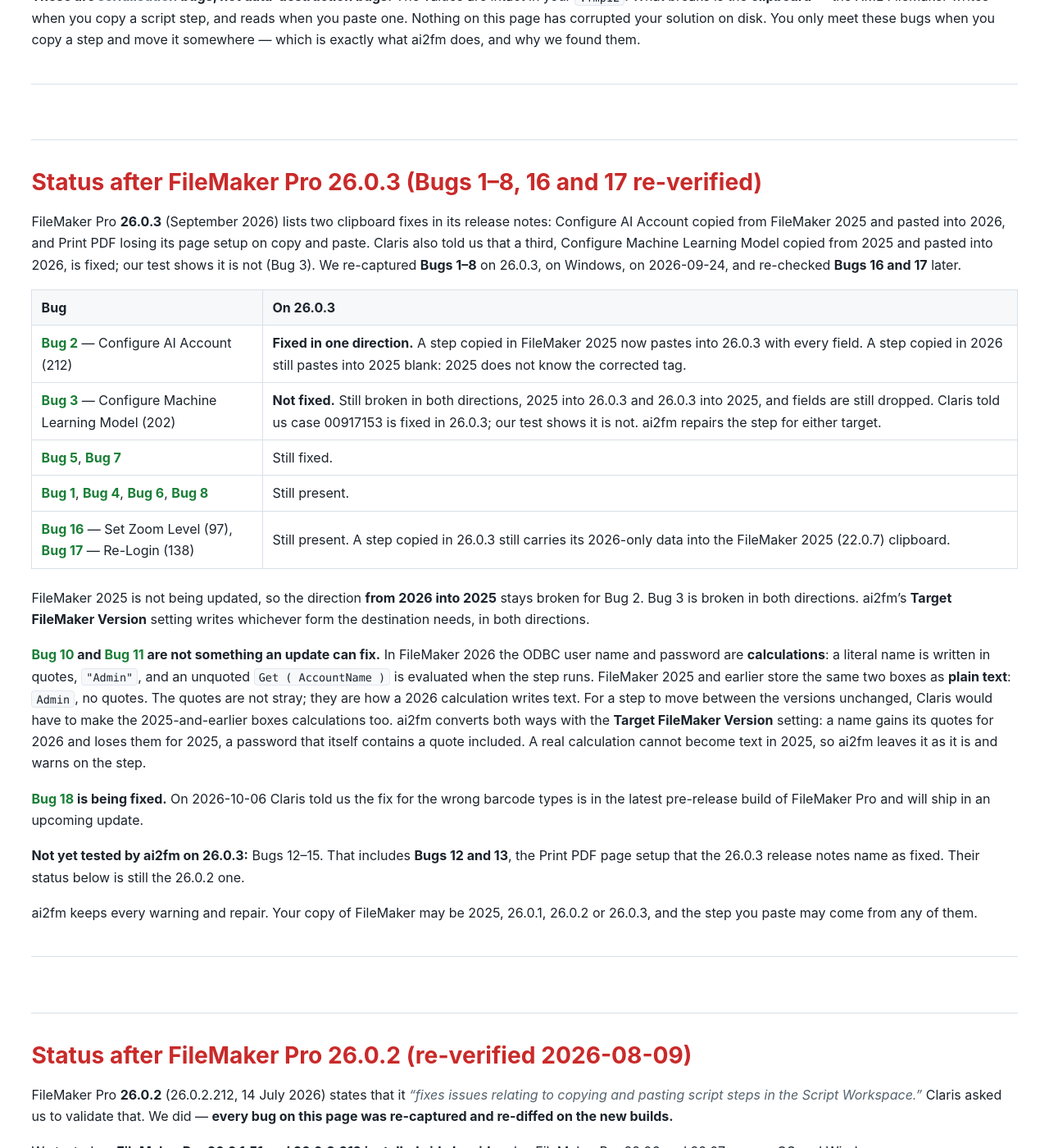
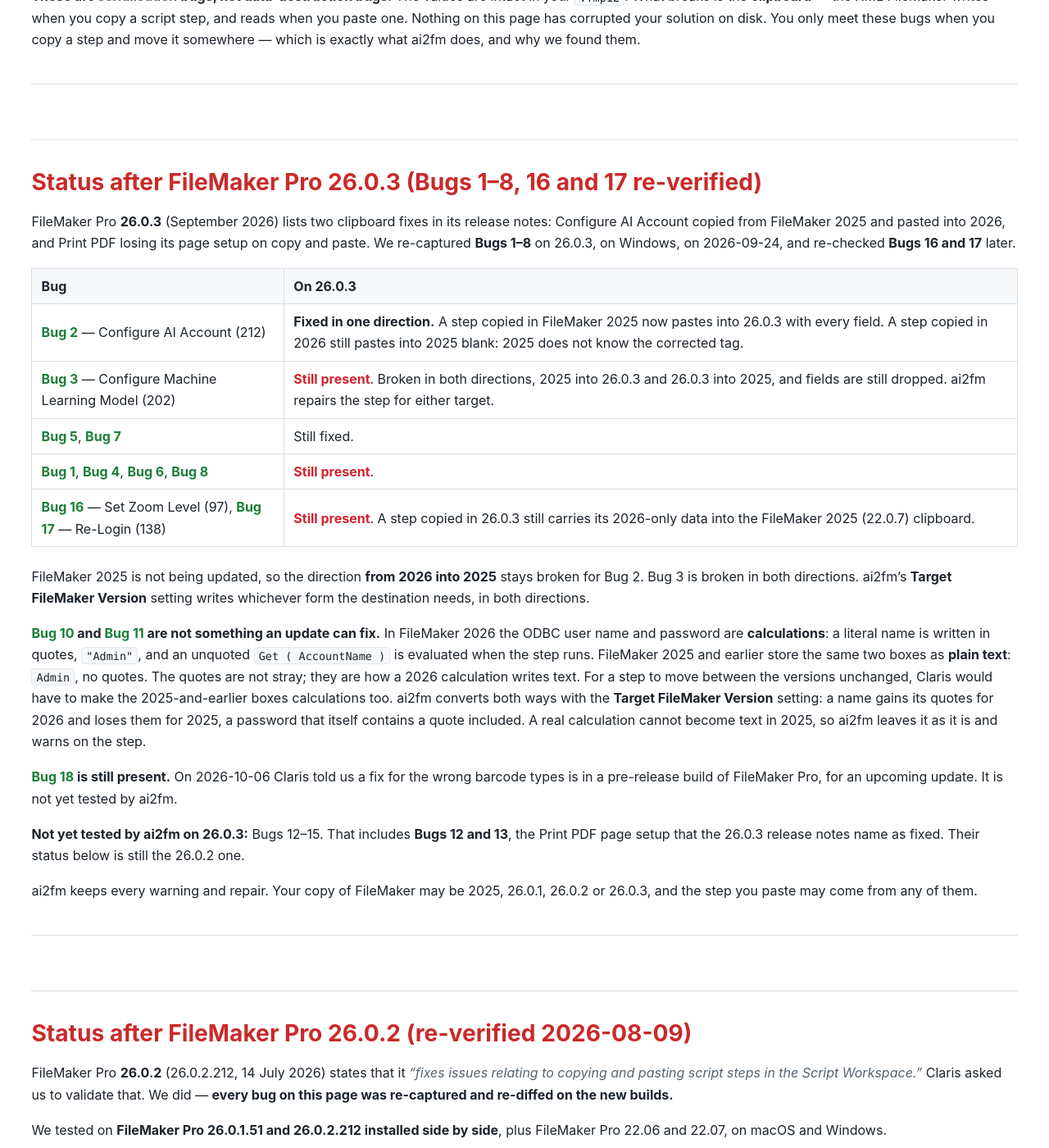
Before and after one commit to AxelarEU/ai2fm-community, a Jekyll site: the page built from claris_bugs/claris_clipboard_bugs.md, in a window 1280 px wide and 1400 px high, scrolled down 960 px. Shown: the whole window at 82% size. Built offline with Jekyll 4.4.1, drawn with Linux system fonts in a browser that asks for light colours; some of the changed text lies outside the part shown.

Commit message:
Bugs 3 and 18: a Claris claim is not a fix; "Still present" in red
- Bug 3: drop every "Claris told us it is fixed"; still present in both
  directions on 26.0.3.
- Bug 18: still present; Claris says a fix is in a pre-release build,
  not yet tested by ai2fm.
- Every "Still present" in the index and the 26.0.3 summary is red.

Co-Authored-By: Claude Opus 5.5 (1M context) <noreply@anthropic.com>

```diff
--- a/claris_bugs/claris_clipboard_bugs.md
+++ b/claris_bugs/claris_clipboard_bugs.md
@@ -36,21 +36,21 @@ The FileMaker files open in FileMaker Pro 2025 or 2026 as their names say. Nothi
 
 ## Status after FileMaker Pro 26.0.3 (Bugs 1–8, 16 and 17 re-verified)
 
-FileMaker Pro **26.0.3** (September 2026) lists two clipboard fixes in its release notes: Configure AI Account copied from FileMaker 2025 and pasted into 2026, and Print PDF losing its page setup on copy and paste. Claris also told us that a third, Configure Machine Learning Model copied from 2025 and pasted into 2026, is fixed; our test shows it is not (Bug 3). We re-captured **Bugs 1–8** on 26.0.3, on Windows, on 2026-09-24, and re-checked **Bugs 16 and 17** later.
+FileMaker Pro **26.0.3** (September 2026) lists two clipboard fixes in its release notes: Configure AI Account copied from FileMaker 2025 and pasted into 2026, and Print PDF losing its page setup on copy and paste. We re-captured **Bugs 1–8** on 26.0.3, on Windows, on 2026-09-24, and re-checked **Bugs 16 and 17** later.
 
 | Bug | On 26.0.3 |
 |---|---|
 | **[Bug 2](#bug-2)** — Configure AI Account (212) | **Fixed in one direction.** A step copied in FileMaker 2025 now pastes into 26.0.3 with every field. A step copied in 2026 still pastes into 2025 blank: 2025 does not know the corrected tag. |
-| **[Bug 3](#bug-3)** — Configure Machine Learning Model (202) | **Not fixed.** Still broken in both directions, 2025 into 26.0.3 and 26.0.3 into 2025, and fields are still dropped. Claris told us case 00917153 is fixed in 26.0.3; our test shows it is not. ai2fm repairs the step for either target. |
+| **[Bug 3](#bug-3)** — Configure Machine Learning Model (202) | <span style="color:#d1242f"><b>Still present</b></span>. Broken in both directions, 2025 into 26.0.3 and 26.0.3 into 2025, and fields are still dropped. ai2fm repairs the step for either target. |
 | **[Bug 5](#bug-5)**, **[Bug 7](#bug-7)** | Still fixed. |
-| **[Bug 1](#bug-1)**, **[Bug 4](#bug-4)**, **[Bug 6](#bug-6)**, **[Bug 8](#bug-8)** | Still present. |
-| **[Bug 16](#bug-16)** — Set Zoom Level (97), **[Bug 17](#bug-17)** — Re-Login (138) | Still present. A step copied in 26.0.3 still carries its 2026-only data into the FileMaker 2025 (22.0.7) clipboard. |
+| **[Bug 1](#bug-1)**, **[Bug 4](#bug-4)**, **[Bug 6](#bug-6)**, **[Bug 8](#bug-8)** | <span style="color:#d1242f"><b>Still present</b></span>. |
+| **[Bug 16](#bug-16)** — Set Zoom Level (97), **[Bug 17](#bug-17)** — Re-Login (138) | <span style="color:#d1242f"><b>Still present</b></span>. A step copied in 26.0.3 still carries its 2026-only data into the FileMaker 2025 (22.0.7) clipboard. |
 
 FileMaker 2025 is not being updated, so the direction **from 2026 into 2025** stays broken for Bug 2. Bug 3 is broken in both directions. ai2fm's **Target FileMaker Version** setting writes whichever form the destination needs, in both directions.
 
 **[Bug 10](#bug-10) and [Bug 11](#bug-11) are not something an update can fix.** In FileMaker 2026 the ODBC user name and password are **calculations**: a literal name is written in quotes, `"Admin"`, and an unquoted `Get ( AccountName )` is evaluated when the step runs. FileMaker 2025 and earlier store the same two boxes as **plain text**: `Admin`, no quotes. The quotes are not stray; they are how a 2026 calculation writes text. For a step to move between the versions unchanged, Claris would have to make the 2025-and-earlier boxes calculations too. ai2fm converts both ways with the **Target FileMaker Version** setting: a name gains its quotes for 2026 and loses them for 2025, a password that itself contains a quote included. A real calculation cannot become text in 2025, so ai2fm leaves it as it is and warns on the step.
 
-**[Bug 18](#bug-18) is being fixed.** On 2026-10-06 Claris told us the fix for the wrong barcode types is in the latest pre-release build of FileMaker Pro and will ship in an upcoming update.
+**[Bug 18](#bug-18) is still present.** On 2026-10-06 Claris told us a fix for the wrong barcode types is in a pre-release build of FileMaker Pro, for an upcoming update. It is not yet tested by ai2fm.
 
 **Not yet tested by ai2fm on 26.0.3:** Bugs 12–15. That includes **Bugs 12 and 13**, the Print PDF page setup that the 26.0.3 release notes name as fixed. Their status below is still the 26.0.2 one.
 
@@ -85,24 +85,24 @@ Each bug below has a stable anchor. Our FileMaker reproducer files link straight
 
 | # | Step | Bug | Status on 26.0.2 | Status on 26.0.3 | Claris case | Link |
 |---|---|---|---|---|---|---|
-| 1 | Perform Find by Natural Language (221) | Prompt Template Name dropped in 2025 | Still present | Still present | — | [#bug-1](#bug-1) |
-| 2 | Configure AI Account (212) | XML tag renamed — versions can't share a step | Still present | **Fixed 2025 → 2026**; 2026 → 2025 still blank | 00917117 | [#bug-2](#bug-2) |
-| 3 | Configure Machine Learning Model (202) | Structure changed — a bad paste becomes a different command | Still present | **Still present** in both directions, though reported fixed | 00917153 | [#bug-3](#bug-3) |
-| 4 | Set Data File Position (195) | New position value dropped on copy in 2026 | Still present | Still present | 00921415 | [#bug-4](#bug-4) |
+| 1 | Perform Find by Natural Language (221) | Prompt Template Name dropped in 2025 | <span style="color:#d1242f"><b>Still present</b></span> | <span style="color:#d1242f"><b>Still present</b></span> | — | [#bug-1](#bug-1) |
+| 2 | Configure AI Account (212) | XML tag renamed — versions can't share a step | <span style="color:#d1242f"><b>Still present</b></span> | **Fixed 2025 → 2026**; 2026 → 2025 still blank | 00917117 | [#bug-2](#bug-2) |
+| 3 | Configure Machine Learning Model (202) | Structure changed — a bad paste becomes a different command | <span style="color:#d1242f"><b>Still present</b></span> | <span style="color:#d1242f"><b>Still present</b></span> in both directions | 00917153 | [#bug-3](#bug-3) |
+| 4 | Set Data File Position (195) | New position value dropped on copy in 2026 | <span style="color:#d1242f"><b>Still present</b></span> | <span style="color:#d1242f"><b>Still present</b></span> | 00921415 | [#bug-4](#bug-4) |
 | 5 | Perform RAG Action — Add Data (219) | Response Target dropped for (Async) sources | **Fixed** | **Fixed** | 00916818 | [#bug-5](#bug-5) |
-| 6 | Read from Data File (193) | Amount dropped on copy; two scripts look identical in 2025 | Still present | Still present | 00921417 | [#bug-6](#bug-6) |
+| 6 | Read from Data File (193) | Amount dropped on copy; two scripts look identical in 2025 | <span style="color:#d1242f"><b>Still present</b></span> | <span style="color:#d1242f"><b>Still present</b></span> | 00921417 | [#bug-6](#bug-6) |
 | 7 | Configure Prompt Template (226) | A Google step pastes back as OpenAI | **Fixed** | **Fixed** | — | [#bug-7](#bug-7) |
-| 8 | Refresh Portal (180) | A phantom parameter that exists, displays, cannot be set | Still present | Still present | 00920831 | [#bug-8](#bug-8) |
+| 8 | Refresh Portal (180) | A phantom parameter that exists, displays, cannot be set | <span style="color:#d1242f"><b>Still present</b></span> | <span style="color:#d1242f"><b>Still present</b></span> | 00920831 | [#bug-8](#bug-8) |
 | 9 | Set Dictionary (209) | On WinSoft builds the spelling language becomes dialog text | **Resolved by WinSoft** in 26.0.2 — the extra dictionaries were removed | — | 00920939 | [#bug-9](#bug-9) |
-| 10 | Execute SQL (117) | Save credentials flipped on; 2026 credentials are calculations, 2025 text | Still present | **Not fixable by an update** — 2026 credentials are calculations, 2025 and earlier store text | 00919882 | [#bug-10](#bug-10) |
-| 11 | Import Records ODBC (35) | The same two issues, on your data imports | Still present | **Not fixable by an update** — the same as Bug 10 | 00919882 | [#bug-11](#bug-11) |
-| 12 | Print PDF (242) | Page setup unstable — three serializations disagree | Still present | Not yet tested by ai2fm | 00918896 | [#bug-12](#bug-12) |
-| 13 | Print PDF (242), continued | Clean save fixes clipboard, but not SaXML / printout | Still present | Not yet tested by ai2fm | 00918897 | [#bug-13](#bug-13) |
-| 14 | Print Setup (42) | The same unstable page setup — we warn both ways | Still present | Not yet tested by ai2fm | — | [#bug-14](#bug-14) |
-| 15 | Print (43) | The same unstable page setup — we warn both ways | Still present | Not yet tested by ai2fm | — | [#bug-15](#bug-15) |
-| 16 | Set Zoom Level (97) | *Not filed* — 2026 Custom zoom leaks into the 2025 clipboard | Still present | Still present: copied from 26.0.3, pasted into 22.0.7 | — | [#bug-16](#bug-16) |
-| 17 | Re-Login (138) | *Not filed* — 2026 file reference leaks into the 2025 clipboard | Still present | Still present: copied from 26.0.3, pasted into 22.0.7 | — | [#bug-17](#bug-17) |
-| 18 | Insert from Device (161) | Barcode types misnamed in SaXML, DDR and printout — the Clipboard is correct | Still present | **Fixed in Claris's pre-release build** — in an upcoming update | 00930742 | [#bug-18](#bug-18) |
+| 10 | Execute SQL (117) | Save credentials flipped on; 2026 credentials are calculations, 2025 text | <span style="color:#d1242f"><b>Still present</b></span> | **Not fixable by an update** — 2026 credentials are calculations, 2025 and earlier store text | 00919882 | [#bug-10](#bug-10) |
+| 11 | Import Records ODBC (35) | The same two issues, on your data imports | <span style="color:#d1242f"><b>Still present</b></span> | **Not fixable by an update** — the same as Bug 10 | 00919882 | [#bug-11](#bug-11) |
+| 12 | Print PDF (242) | Page setup unstable — three serializations disagree | <span style="color:#d1242f"><b>Still present</b></span> | Not yet tested by ai2fm | 00918896 | [#bug-12](#bug-12) |
+| 13 | Print PDF (242), continued | Clean save fixes clipboard, but not SaXML / printout | <span style="color:#d1242f"><b>Still present</b></span> | Not yet tested by ai2fm | 00918897 | [#bug-13](#bug-13) |
+| 14 | Print Setup (42) | The same unstable page setup — we warn both ways | <span style="color:#d1242f"><b>Still present</b></span> | Not yet tested by ai2fm | — | [#bug-14](#bug-14) |
+| 15 | Print (43) | The same unstable page setup — we warn both ways | <span style="color:#d1242f"><b>Still present</b></span> | Not yet tested by ai2fm | — | [#bug-15](#bug-15) |
+| 16 | Set Zoom Level (97) | *Not filed* — 2026 Custom zoom leaks into the 2025 clipboard | <span style="color:#d1242f"><b>Still present</b></span> | <span style="color:#d1242f"><b>Still present</b></span>: copied from 26.0.3, pasted into 22.0.7 | — | [#bug-16](#bug-16) |
+| 17 | Re-Login (138) | *Not filed* — 2026 file reference leaks into the 2025 clipboard | <span style="color:#d1242f"><b>Still present</b></span> | <span style="color:#d1242f"><b>Still present</b></span>: copied from 26.0.3, pasted into 22.0.7 | — | [#bug-17](#bug-17) |
+| 18 | Insert from Device (161) | Barcode types misnamed in SaXML, DDR and printout — the Clipboard is correct | <span style="color:#d1242f"><b>Still present</b></span> | <span style="color:#d1242f"><b>Still present</b></span>. Claris says a fix is in a pre-release build; not yet tested by ai2fm | 00930742 | [#bug-18](#bug-18) |
 
 ---
 
@@ -304,7 +304,7 @@ FileMaker 2025 and 2026 cannot exchange a Configure AI Account step — in eithe
 <a id="bug-3"></a>
 ## Bug 3 — Configure Machine Learning Model (step 202) — the structure changed, and a bad paste becomes a different command
 
-> **Update, 2026-10-09 — not fixed in FileMaker Pro 26.0.3.** Claris told us case 00917153 is fixed in 26.0.3. We tested it: the step is still broken in both cross-version directions, 2025 into 26.0.3 and 26.0.3 into 2025, and fields are still dropped. ai2fm repairs the step for either target version.
+> **Update, 2026-10-09 — still present in FileMaker Pro 26.0.3.** We tested it: the step is still broken in both cross-version directions, 2025 into 26.0.3 and 26.0.3 into 2025, and fields are still dropped. ai2fm repairs the step for either target version.
 
 **The bug.** FileMaker 2025 and FileMaker 2026 write this step with different XML *structures*, and neither version's importer accepts the other's. Copy the step across versions and it does not error — it pastes a step that is quietly **wrong in two ways**: the **From** source field is dropped, and the **Operation** resets to `Unload`. A `Vision` model step becomes an `Unload` step. This is the most dangerous failure on this page, because the result looks like a perfectly valid command — just not the one you had.
 
@@ -1393,7 +1393,7 @@ The last bug on this page belongs with the filed ones — we reported it to Clar
 <a id="bug-18"></a>
 ### Bug 18 — Insert from Device (step 161) — the barcode types are named wrongly in SaXML, the DDR and the printout
 
-> **Update, 2026-10-06 — Claris is fixing it.** Claris told us the wrong barcode types in the Database Design Report (HTML and XML) and in Save a Copy as XML are fixed in the latest pre-release build of FileMaker Pro, for an upcoming update. Claris did not mention the printed script. We will check all three formats when the update is public.
+> **Update, 2026-10-06 — Claris says a fix is coming. Not yet tested by ai2fm.** Claris told us the wrong barcode types in the Database Design Report (HTML and XML) and in Save a Copy as XML are fixed in the latest pre-release build of FileMaker Pro, for an upcoming update. Claris did not mention the printed script. We will check all three formats when the update is public.
 
 This one is different from everything above it. **The clipboard is right.** It is the three formats you would use to *read* a solution — the DDR, the printed script, and the SaXML that migration tooling consumes — that name the wrong barcode symbologies.
 
```
